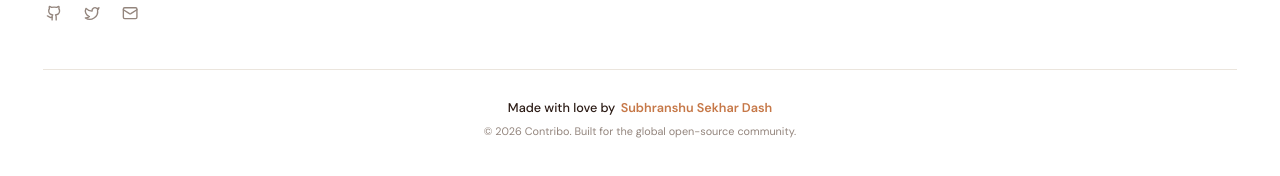
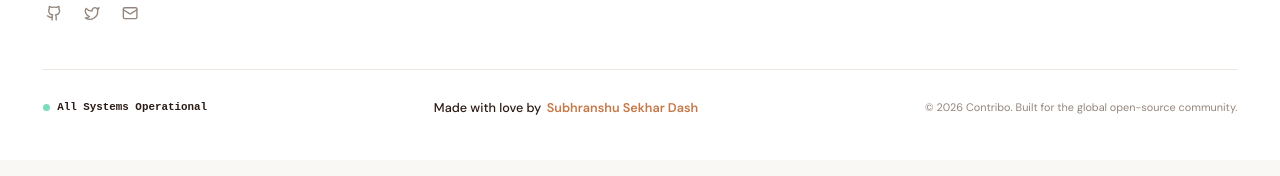
Before and after one commit to subhranshudash13-dotcom/Contribo, a Next.js app: page / in a window 1280 px wide. Shown: the part 7008-7184 px from the top of the page. Built offline with nearby package versions, Linux system fonts and the light colour scheme; no server answers; the database is empty.

Commit message:
feat(footer): structure bottom bar with live status on left, creator in center, and copyright on right

```diff
--- a/src/components/ui/Footer.tsx
+++ b/src/components/ui/Footer.tsx
@@ -119,9 +119,16 @@ export function Footer() {
 
       </div>
 
-      {/* Bottom Bar with Centered Clean Attribution */}
-      <div className="max-w-[1320px] mx-auto mt-12 pt-8 border-t border-hairline/80 flex flex-col items-center justify-center gap-2 text-center">
-        <p className="text-sm font-medium text-primary flex items-center justify-center gap-1.5">
+      {/* Bottom Bar: Left Status, Center Attribution, Right Copyright */}
+      <div className="max-w-[1320px] mx-auto mt-12 pt-8 border-t border-hairline/80 flex flex-col md:flex-row items-center justify-between gap-4 text-center md:text-left">
+        {/* Left: Operational Status */}
+        <div className="flex items-center gap-2 text-xs font-mono text-secondary order-2 md:order-1">
+          <span className="w-2 h-2 rounded-full bg-emerald-500 animate-pulse shrink-0" />
+          <span className="font-semibold text-primary">All Systems Operational</span>
+        </div>
+
+        {/* Center: Creator Attribution */}
+        <p className="text-sm font-medium text-primary flex items-center justify-center gap-1.5 order-1 md:order-2">
           <span>Made with love by</span>
           <a
             href="https://github.com/subhranshudash13-dotcom"
@@ -132,7 +139,9 @@ export function Footer() {
             Subhranshu Sekhar Dash
           </a>
         </p>
-        <p className="text-xs text-muted">
+
+        {/* Right: Copyright */}
+        <p className="text-xs text-muted text-center md:text-right order-3">
           © 2026 Contribo. Built for the global open-source community.
         </p>
       </div>
```
